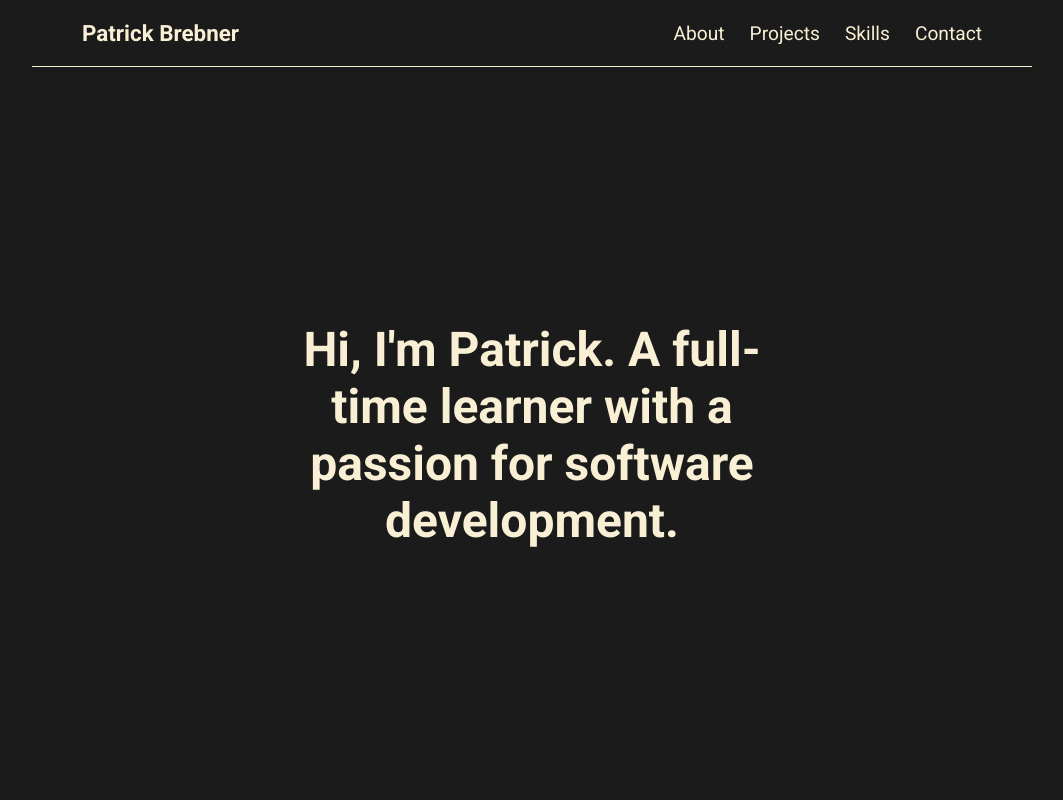
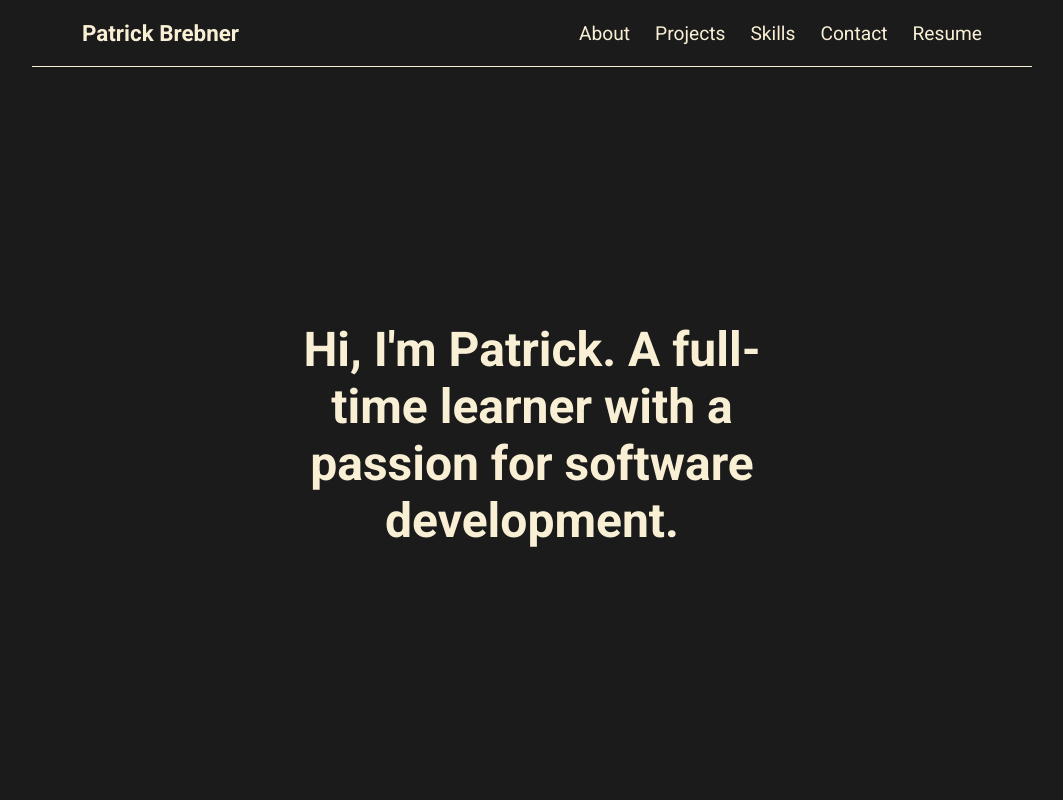
Before and after one commit to pbrebner/pbrebner.github.io, a React (Vite) app: page / in a window 1280 px wide. Shown: the top 800 px of the page, without its empty margins (108-1171 px from the left). Built offline with nearby package versions, Linux system fonts and the light colour scheme.

Commit message:
Add resume

```diff
--- a/src/components/Nav.jsx
+++ b/src/components/Nav.jsx
@@ -13,6 +13,14 @@ function Nav({ closeBurger }) {
             <a href="#contact" className="navLink" onClick={closeBurger}>
                 Contact
             </a>
+            <a
+                href="https://drive.google.com/file/d/13Sn5gWwOMLMT0Lm3Zwh4LHTPhrdhgnsE/view?usp=sharing"
+                className="navLink"
+                target="_blank"
+                onClick={closeBurger}
+            >
+                Resume
+            </a>
         </>
     );
 }
--- a/src/components/styles/Header.css
+++ b/src/components/styles/Header.css
@@ -25,7 +25,7 @@
 
 .headerNav {
     display: flex;
-    gap: 25px;
+    gap: 15px;
 }
 
 .navLink {
@@ -113,6 +113,10 @@
         display: none;
     }
 
+    .headerNav {
+        gap: 25px;
+    }
+
     .headerName {
         font-size: 1.4rem;
     }
```
